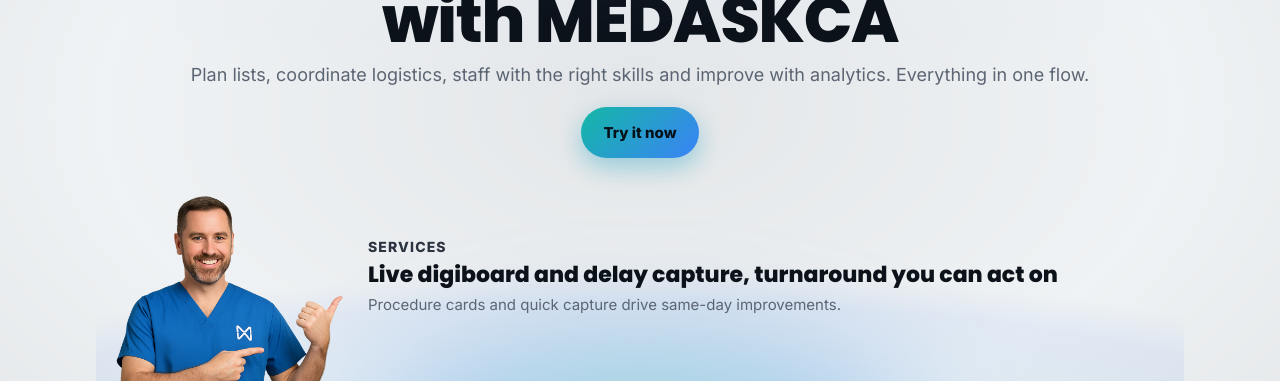
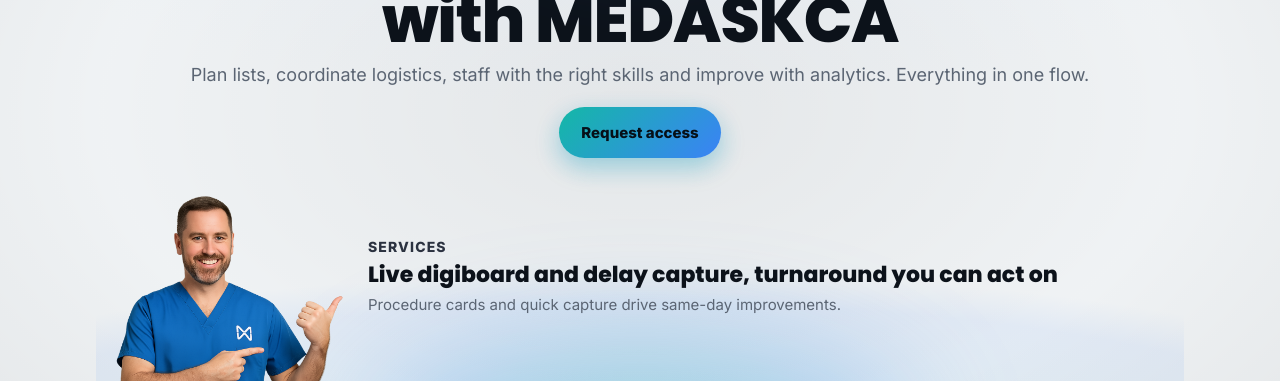
Before and after one commit to Ortho-pod/MEDASKCA, a plain HTML site: page index.html in a window 1280 px wide. Shown: the part 419-800 px from the top of the page. Drawn offline with Linux system fonts and the light colour scheme.

Commit message:
Update index.html

```diff
--- a/index.html
+++ b/index.html
@@ -259,7 +259,7 @@
 
       <h1>Make your theatres run <span class="gradient-text">smarter</span> with MEDASKCA</h1>
       <p class="lead">Plan lists, coordinate logistics, staff with the right skills and improve with analytics. Everything in one flow.</p>
-      <a class="cta" href="#contact">Try it now</a>
+      <a class="cta" href="/register">Request access</a>
 
       <div class="callout" aria-label="Key benefits">
         <div class="avatar-fixed">
```
